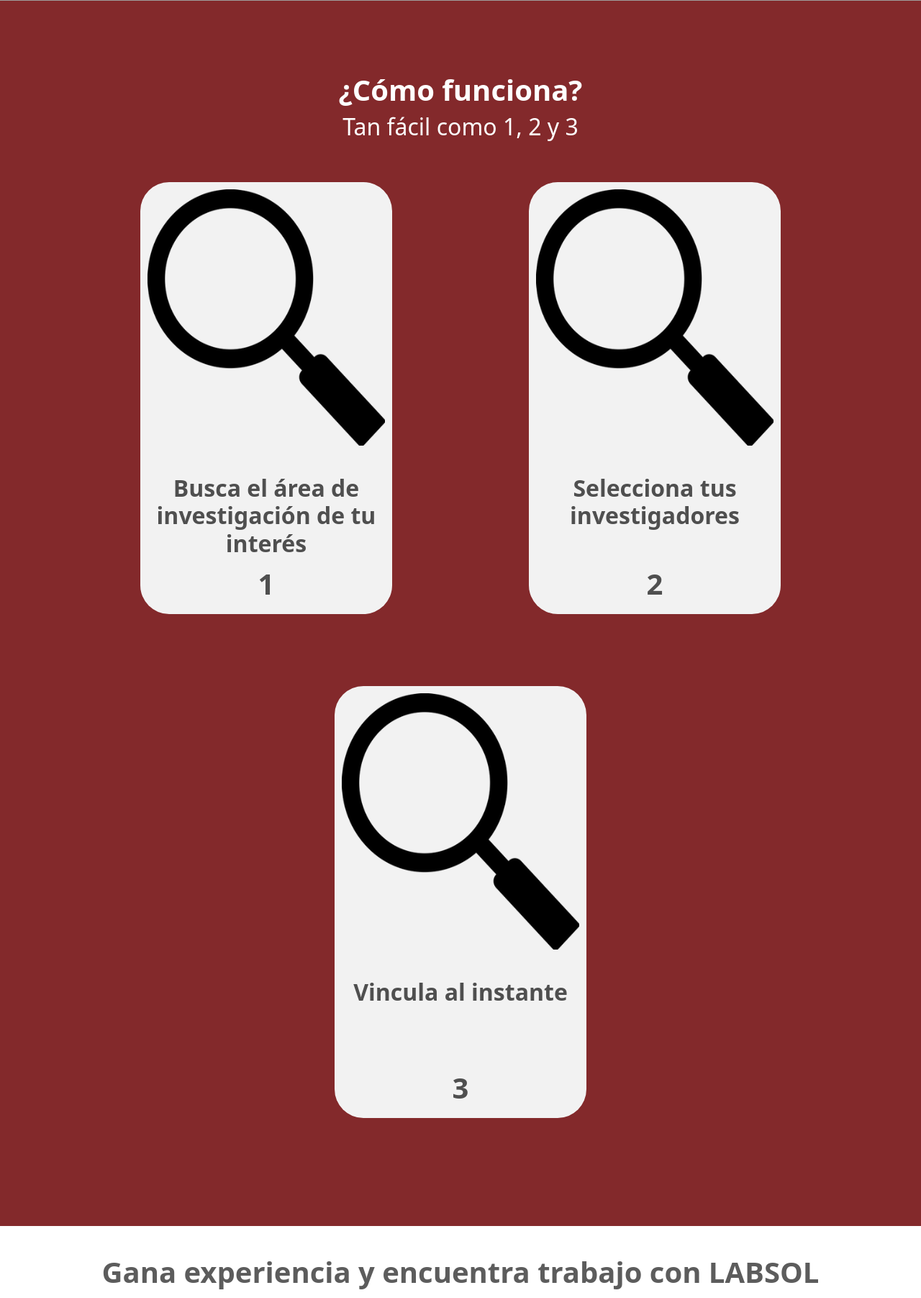
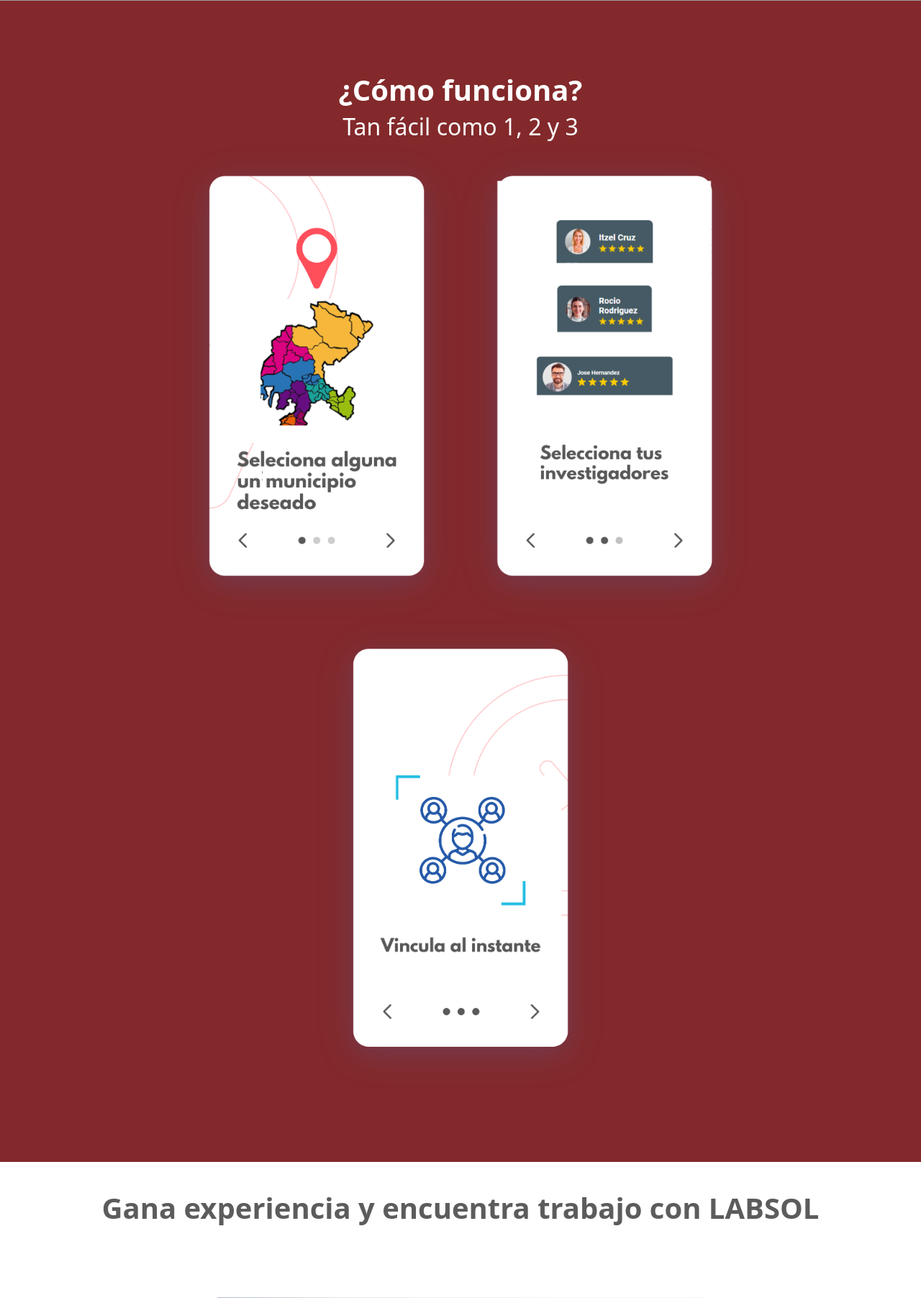
Before and after one commit to Khelthal/vinculacion, a Django app: page / in a window 1280 px wide. Shown: the part 2226-4029 px from the top of the page at 72% size. Run offline with Django 4.2, Linux system fonts and the light colour scheme; grey boxes are pictures that could not be loaded.

```diff
--- a/investigadores/static/css/main.css
+++ b/investigadores/static/css/main.css
@@ -3,6 +3,12 @@
   margin: 0;
   box-sizing: border-box;
   color: #292929;
+}
+
+img {
+  border-style: none;
+  max-width: 100%;
+  display: block;
 }
 
 .main {
@@ -125,6 +131,7 @@
 .explain-block {
   padding: 100px;
   display: flex;
+  widows: 100%;
   flex-direction: column;
   align-items: center;
   background-color: #83292B;
@@ -139,21 +146,13 @@
 
 .cards-block {
   display: flex;
-  justify-content: space-around;
+  justify-content: center;
   flex-wrap: wrap;
-  width: 100%;
 }
 
 .explain-card {
-  width: 350px;
-  height: 600px;
-  padding: 10px;
-  border-radius: 40px;
-  margin: 50px;
   display: flex;
-  flex-direction: column;
-  justify-content: space-between;
-  background-color: #f2f2f2;
+  width: 400px;
   transform: rotate(0deg) scale(1);
   transition: transform 0.5s;
 }
@@ -163,8 +162,8 @@
 }
 
 .card-image {
+  width: 100%;
   height: 100%;
-  margin-bottom: 40px;
 }
 
 .card-text {
@@ -219,6 +218,7 @@
   padding: 40px;
   display: flex;
   justify-content: center;
+  flex-wrap: wrap;
   background-color: #455A64;
 }
 .footer .footer-block {
--- a/investigadores/static/css/main.scss
+++ b/investigadores/static/css/main.scss
@@ -5,6 +5,12 @@
   margin: 0;
   box-sizing: border-box;
   color: $foreground;
+}
+
+img {
+  border-style: none;
+  max-width: 100%;
+  display: block;
 }
 
 .main {
@@ -143,6 +149,7 @@
 .explain-block {
   padding: 100px;
   display: flex;
+  widows: 100%;
   flex-direction: column;
   align-items: center;
   background-color: $primary;
@@ -159,21 +166,13 @@
 
 .cards-block {
   display: flex;
-  justify-content: space-around;
+  justify-content: center;
   flex-wrap: wrap;
-  width: 100%;
 }
 
 .explain-card {
-  width: 350px;
-  height: 600px;
-  padding: 10px;
-  border-radius: 40px;
-  margin: 50px;
   display: flex;
-  flex-direction: column;
-  justify-content: space-between;
-  background-color: darken($background, 5);
+  width: 400px;
   transform: rotate(0deg) scale(1);
   transition: transform 0.5s;
 
@@ -184,8 +183,8 @@
 }
 
 .card-image {
+  width: 100%;
   height: 100%;
-  margin-bottom: 40px;
 }
 
 .card-text {
@@ -246,6 +245,7 @@
   padding: 40px;
   display: flex;
   justify-content: center;
+  flex-wrap: wrap;
   background-color: $footer;
 
   .footer-block {
--- a/investigadores/templates/home.html
+++ b/investigadores/templates/home.html
@@ -46,37 +46,13 @@
       <h2>Tan fácil como 1, 2 y 3</h2>
       <div class="cards-block">
         <div class="explain-card">
-          <img src="{% static 'img/lupa.png' %}" class="card-image">
-          <div class="card-text">
-            <div>
-              <h2>Busca el área de investigación de tu interés</h2>
-            </div>
-            <div>
-              <h1>1</h1>
-            </div>
-          </div>
+          <img src="{% static 'img/paso_1_2.png' %}" class="card-image">
         </div>
         <div class="explain-card">
-          <img src="{% static 'img/lupa.png' %}" class="card-image">
-          <div class="card-text">
-            <div>
-              <h2>Selecciona tus investigadores</h2>
-            </div>
-            <div>
-              <h1>2</h1>
-            </div>
-          </div>
+          <img src="{% static 'img/paso_2_2.png' %}" class="card-image">
         </div>
         <div class="explain-card">
-          <img src="{% static 'img/lupa.png' %}" class="card-image">
-          <div class="card-text">
-            <div>
-              <h2>Vincula al instante</h2>
-            </div>
-            <div>
-              <h1>3</h1>
-            </div>
-          </div>
+          <img src="{% static 'img/paso_3_2.png' %}" class="card-image">
         </div>
       </div>
     </div>
```
Also changed, not shown: investigadores/static/img/paso_1_2.png (added), investigadores/static/img/paso_2_2.png (added), investigadores/static/img/paso_3_2.png (added), 1 other file.
